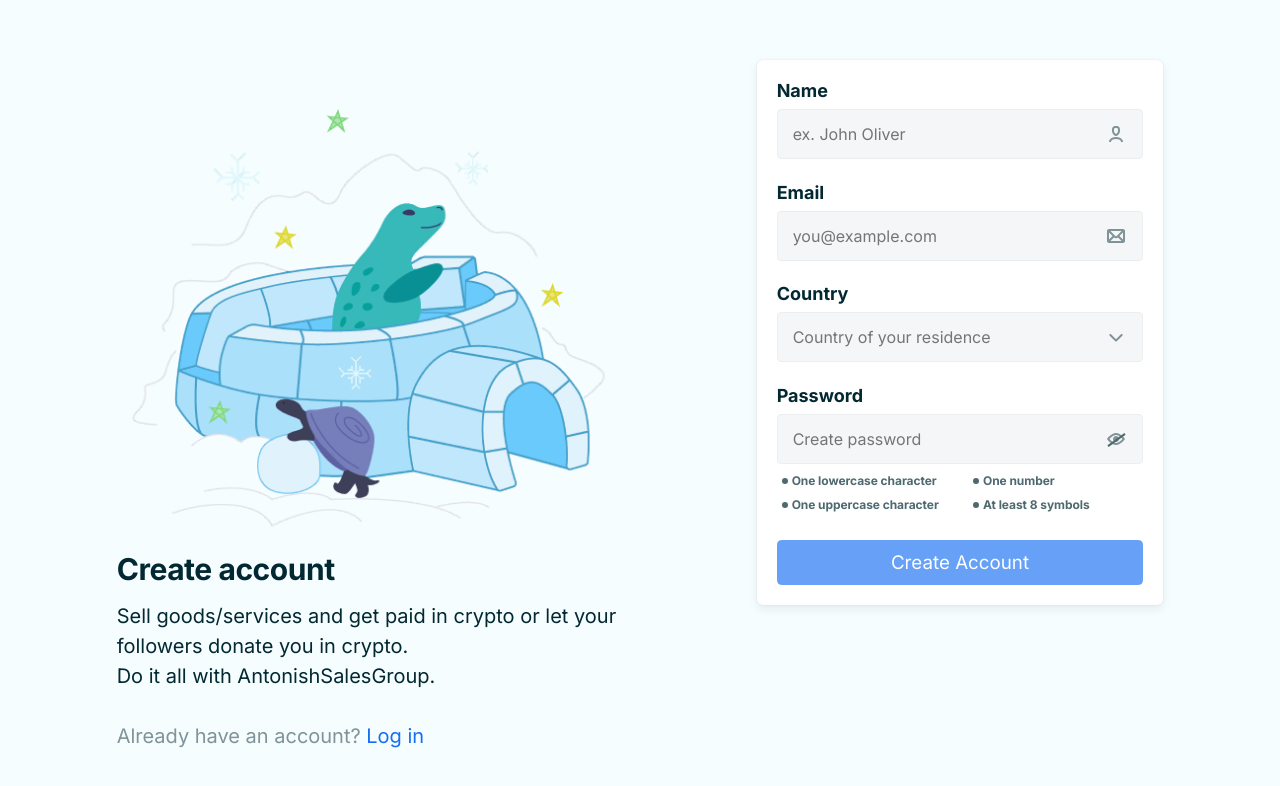
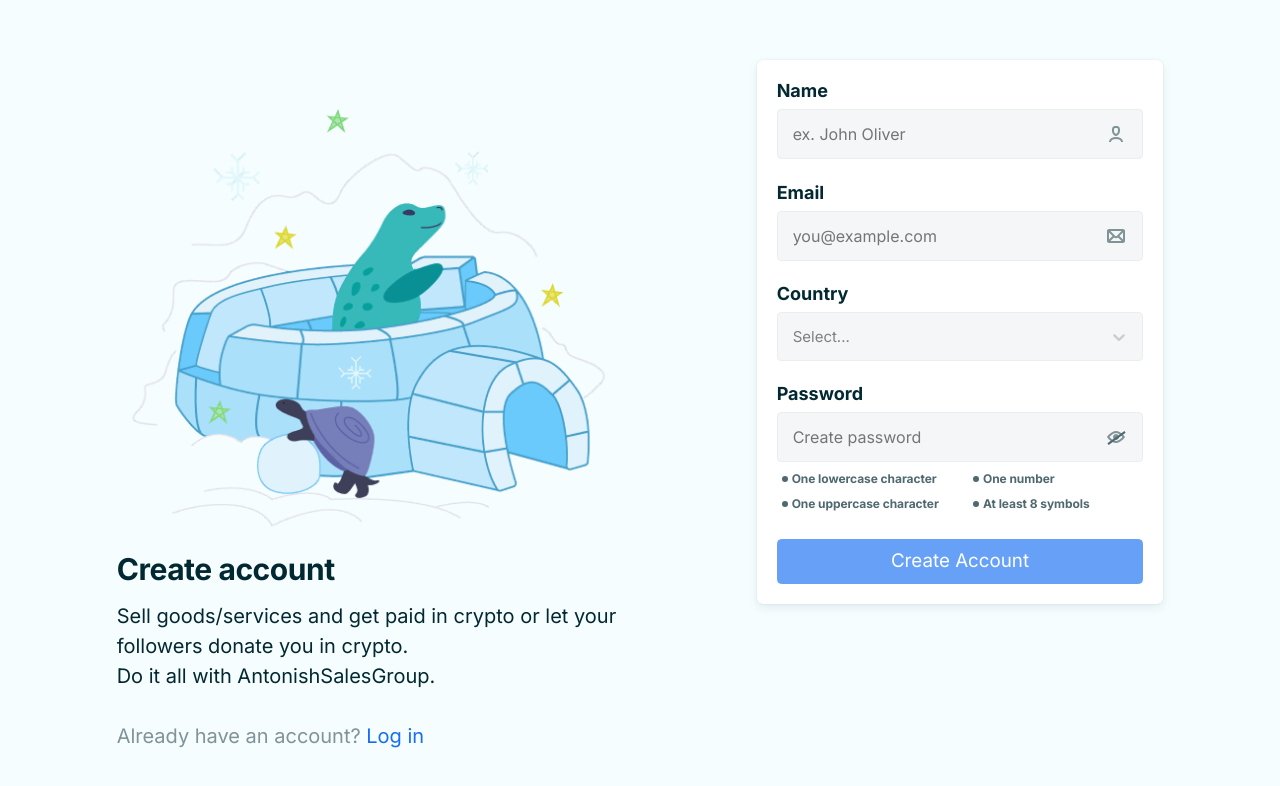
Before and after one commit to eqbit/auth-screen, a React (Create React App) app: page / in a window 1280 px wide. Shown: the top 786 px of the page. Built offline with nearby package versions, Linux system fonts and the light colour scheme.

Commit message:
done select layout and validation

```diff
--- a/package.json
+++ b/package.json
@@ -12,6 +12,7 @@
     "@types/react": "^16.9.25",
     "@types/react-dom": "^16.9.0",
     "@types/react-redux": "^7.1.7",
+    "@types/react-select": "^3.0.11",
     "@types/redux-form": "^8.2.3",
     "bootstrap": "^4.4.1",
     "eslint-config-prettier": "^6.10.0",
@@ -23,6 +24,7 @@
     "react-dom": "^16.13.1",
     "react-redux": "^7.2.0",
     "react-scripts": "3.4.1",
+    "react-select": "^3.1.0",
     "redux": "^4.0.5",
     "redux-devtools-extension": "^2.13.8",
     "redux-form": "^8.3.1",
--- a/src/components/auth-form/index.tsx
+++ b/src/components/auth-form/index.tsx
@@ -2,10 +2,27 @@
 import { reduxForm, Field } from "redux-form";
 import { ReactComponent as User } from '../../icons/user.svg';
 import { ReactComponent as Email } from '../../icons/email.svg';
-import { ReactComponent as Arrow } from '../../icons/arrow.svg';
 import PasswordInput from "../password-input";
 import SimpleInput from "../simple-input";
 import { validations } from "../../utils/validations";
+import SimpleSelect from "../simple-select";
+
+type SelectOption = {
+  label: string;
+  value: string;
+}
+
+const countries: SelectOption[] = [
+  {
+    label: 'China',
+    value: 'China'
+  },
+  {
+    label: 'Russia',
+    value: 'Russia'
+  },
+
+];
 
 const AuthForm: React.FC = () => {
   return (
@@ -65,13 +82,11 @@
             <div className="field-group__container">
               <Field
                 name="country"
-                type="text"
-                component="input"
-                placeholder="Сountry of your residence"
+                component={SimpleSelect}
                 id="country"
-                className="field-group__input"
+                options={countries}
+                formName="auth"
               />
-              <i className="field-group__icon"><Arrow/></i>
             </div>
           </div>
 
--- a/src/components/password-input/index.tsx
+++ b/src/components/password-input/index.tsx
@@ -20,7 +20,7 @@
 
   const form = useSelector((store: any) => store.form[formName]);
 
-  const password = form && form.values && form.values.password ? form.values.password : '';
+  const password = form?.values?.password ? form.values.password : '';
 
   const checkForLetterCase = /[a-z]/.test(password);
   const checkForUpperCase = /[A-Z]/.test(password);
--- a/src/components/simple-input/index.tsx
+++ b/src/components/simple-input/index.tsx
@@ -13,7 +13,7 @@
   formName: string;
 }
 
-// TODO: implement error field
+// TODO: implement error text
 
 const SimpleInput: React.FC<Props> = (
   {
@@ -29,7 +29,7 @@
   const [ isBluredOnce, setBluredOnce ] = useState(false);
 
   const form = useSelector((store: any) => store.form[formName]);
-  const value = form && form.values && form.values[name] ? form.values[name] : '';
+  const value = form?.values && form?.values[name] ? form.values[name] : '';
 
   const isValid: boolean = validationType ? validationType(value) : true;
 
--- /dev/null
+++ b/src/components/simple-select/index.tsx
@@ -0,0 +1,64 @@
+import React, { CSSProperties } from "react";
+import Select from 'react-select'
+
+const SimpleSelect = ({ input, options }: any) => {
+  const customStyles = {
+    control: (provided: CSSProperties, {isFocused, hasValue}: any): CSSProperties => {
+      const backgroundColor = isFocused || hasValue ? '#FFFFFF' : '#F5F6F7';
+      let borderColor = isFocused ? '#09A2C3': '#EBEEEE';
+
+      if(hasValue) {
+        borderColor = '#0AD65C';
+      }
+
+      return {
+        ...provided,
+        backgroundColor,
+        borderColor,
+        padding: '12px 15px',
+        minHeight: 'unset',
+        boxShadow: 'none'
+      }
+    },
+    valueContainer: (provided: CSSProperties): CSSProperties => ({
+      ...provided,
+      padding: 0
+    }),
+    input: (provided: CSSProperties): CSSProperties => ({
+      ...provided,
+      padding: 0,
+      margin: 0
+    }),
+    placeholder: (provided: CSSProperties): CSSProperties => ({
+      ...provided,
+      padding: 0,
+      margin: 0
+    }),
+    indicatorsContainer: (provided: CSSProperties, state: any): CSSProperties => {
+      console.log(state);
+      //const transform = isFocused ? 'rotate(180deg)' : 'none';
+
+      return {
+        ...provided,
+        margin: '-8px -10px -8px 0',
+        //transform,
+        transition: '0.3s'
+      }
+    },
+    indicatorSeparator: (provided: CSSProperties): CSSProperties => ({
+      display: 'none'
+    })
+  };
+
+  return (
+    <Select
+      {...input}
+      onChange={value => input.onChange(value)}
+      onBlur={() => input.onBlur(input.value)}
+      options={options}
+      styles={customStyles}
+    />
+  );
+};
+
+export default SimpleSelect;
```
Also changed, not shown: src/icons/arrow.svg (deleted), 1 other file (tests, documents, lock files or other folders).
